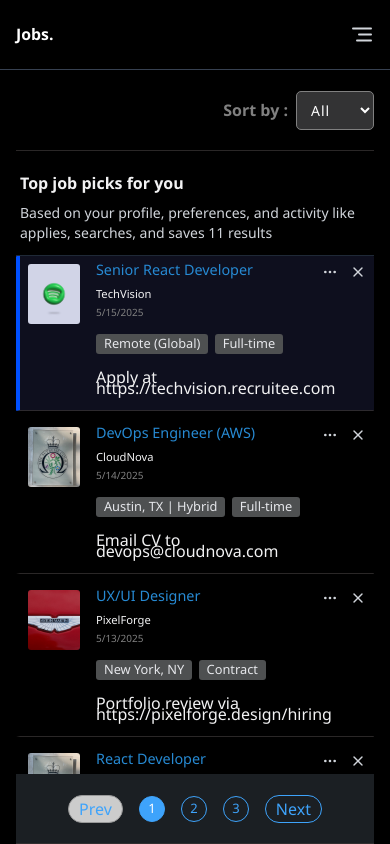
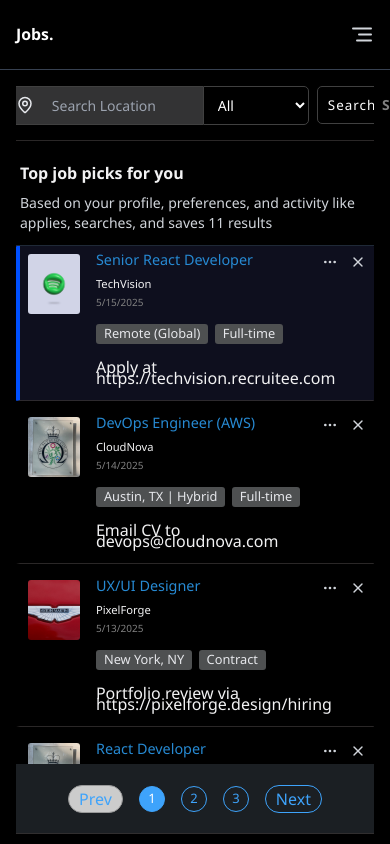
Before and after one commit to TsigeWonwosen/jobsearchapp, a React (Create React App) app: page / in a window 390 px wide. Built offline with nearby package versions, Linux system fonts and the light colour scheme; the HTML template or start-up script is replaced by a standard one.

Commit message:
Navigation bar updated for small screen | search component updated.

```diff
--- a/src/App.js
+++ b/src/App.js
@@ -9,7 +9,7 @@
         <Nav />
         <Info />
         <MainContainer>
-          <Jobs />;
+          <Jobs />
         </MainContainer>
       </AppContainer>
     </AppProvider>
--- a/src/components/gitHubJobs/Info.js
+++ b/src/components/gitHubJobs/Info.js
@@ -1,10 +1,15 @@
 import styled from "styled-components";
 import { useAppContext } from "../../context/useAppContext";
+import SearchForm from "./SearchForm";
 function Info() {
   const { handleSortJobs, sortString } = useAppContext();
 
   return (
     <JobSortWrapper>
+      <div className="w-full h-full flex items-center justify-center md:hidden">
+        <SearchForm />
+      </div>
+      <div className="w-auto h-full flex items-center justify-end gap-1 ml-auto">
         <JobsInfo>Sort by :</JobsInfo>
         <JobsSort
           value={sortString}
@@ -30,6 +35,7 @@
             Title
           </option>
         </JobsSort>
+      </div>
     </JobSortWrapper>
   );
 }
@@ -39,7 +45,7 @@
 export const JobSortWrapper = styled.section`
   width: 100%;
   max-width: 1280px;
-  max-height: 80px;
+  max-height: 70px;
   height: 100%;
   display: flex;
   justify-content: flex-end;
@@ -48,6 +54,10 @@
   padding: 0 1rem;
   margin: 0 auto;
   flex-shrink: 0;
+
+  @media screen and (max-width: 900px) {
+    justify-content: space-between;
+  }
 `;
 export const JobsInfo = styled.span`
   height: auto;
@@ -55,11 +65,15 @@
   color: rgba(255, 255, 255, 0.5);
   font-size: 1rem;
   font-weight: 600;
+  white-space: nowrap;
+  @media screen and (max-width: 900px) {
+    font-size: 0.87rem;
+  }
 `;
 
 export const JobsSort = styled.select`
   padding: 8px 10px;
-  border: 1px solid gray;
+  border: 1px solid #404040;
   border-radius: 5px;
   color: white;
   font-size: 14px;
--- a/src/components/gitHubJobs/SearchForm.js
+++ b/src/components/gitHubJobs/SearchForm.js
@@ -56,32 +56,42 @@
   justify-content: center;
   align-items: center;
   width: auto;
+  max-width: 500px;
   height: auto;
   font-size: 14px;
   gap: 0.5rem;
-  margin: 1rem auto;
-  @media (max-width: 900px) {
-    width: 100%;
+  margin: 0 auto;
+  @media (max-width: 768px) {
+    /* width: 100%; */
     overflow: hidden;
   }
 `;
 
 export const SearchAndSelectWrapper = styled.div`
   display: flex;
+  flex: 1;
 `;
 export const FormSelect = styled.select`
-  padding: 8px 16px;
-  border: 1px solid gray;
-  border-top-right-radius: 50px;
-  border-bottom-right-radius: 50px;
+  padding: 8px 10px;
+  border-top-right-radius: 5px;
+  border-bottom-right-radius: 5px;
+  border: 1px solid #404040;
   color: white;
   font-size: 14px;
-  letter-spacing: 1px;
-  width: 40%;
-  min-width: 150px;
-  background-color: #383838;
-  background-color: #333334;
-
+  width: auto;
+  background-color: transparent;
+  outline: none;
+  &:focus {
+    outline: none;
+    box-shadow: none;
+    border: 1px solid #404040 !important;
+  }
+  & option {
+    background: #1f2937;
+    color: #ecf0f1;
+    border: none !important;
+    border-radius: 0 !important;
+  }
   &:focus {
     outline: none;
     border-color: #3b82f6;
@@ -105,10 +115,10 @@
   min-width: 200px;
   height: auto;
   background-color: #333334;
-  border: 1px solid gray;
+  border: 1px solid #404040;
   border-right: none;
-  border-top-left-radius: 50px;
-  border-bottom-left-radius: 50px;
+  border-top-left-radius: 5px;
+  border-bottom-left-radius: 5px;
   overflow: hidden;
 
   @media (max-width: 900px) {
@@ -136,7 +146,7 @@
     transition: background-color 9999s ease-in-out 0s; /* Prevent flash */
     background-color: transparent !important;
   }
-  @media (max-width: 900px) {
+  @media (max-width: 768px) {
     padding: 0.4rem 0.5;
     margin-bottom: 0rem;
   }
@@ -152,14 +162,7 @@
   padding: 6px 1.4em;
   width: 40%;
   max-width: 100px;
-  /* border: 1px solid gray; */
-  /* box-shadow: 0 1px 0 1px rgba(0, 0, 0, 0.04);
-  border-radius: none;
-  -moz-appearance: none;
-  -webkit-appearance: none;
-  appearance: none;
-  background-color: #333334;
-  background-size: 0.65em auto, 100%; */
+  background-color: red;
 
   &::-ms-expand {
     display: none;
@@ -181,13 +184,16 @@
 
 export const Button = styled.button`
   width: auto;
-  padding: 5px 1rem;
+  padding: 8px 10px;
   font-size: 15px;
   letter-spacing: 1px;
   text-align: center;
-  border-radius: 50px;
-  border: 2px solid gray;
+  border-radius: 5px;
+  border: 1px solid #404040;
   color: white;
   outline: none;
   cursor: pointer;
+  @media (max-width: 768px) {
+    font-size: 13.4px;
+  }
 `;
--- a/src/components/nav/Nav.js
+++ b/src/components/nav/Nav.js
@@ -20,7 +20,7 @@
         <Logo>
           <h2 className="font-semibold text-[24px]">Jobs.</h2>
         </Logo>
-        <div className="hidden md:block">
+        <div className="hidden md:flex w-full h-full justify-center items-center">
           <SearchForm />
         </div>
         <NavItems>
@@ -101,7 +101,7 @@
   justify-content: center;
   align-items: center;
   gap: 1rem;
-  @media screen and (max-width: 900px) {
+  @media (max-width: 768px) {
     display: none;
   }
 `;
```
Lines whose indentation alone changed are shown as unchanged.
